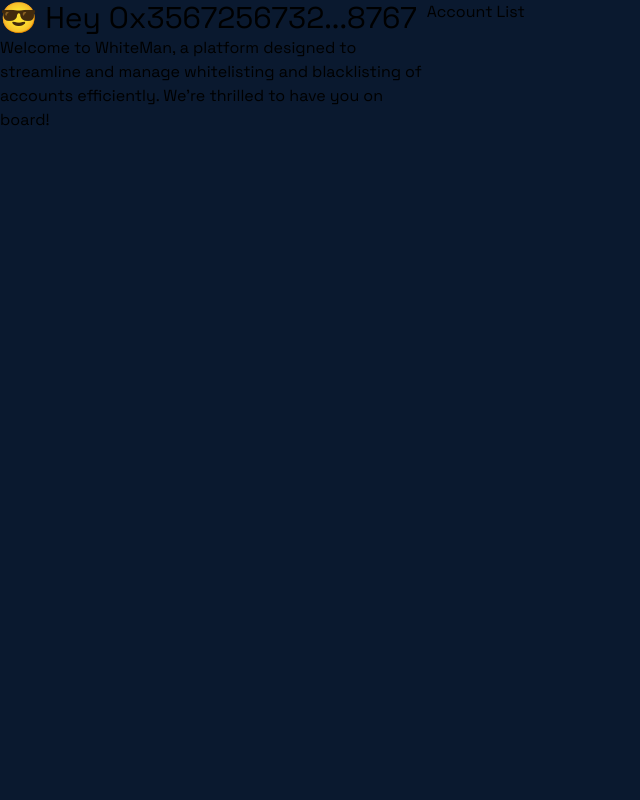
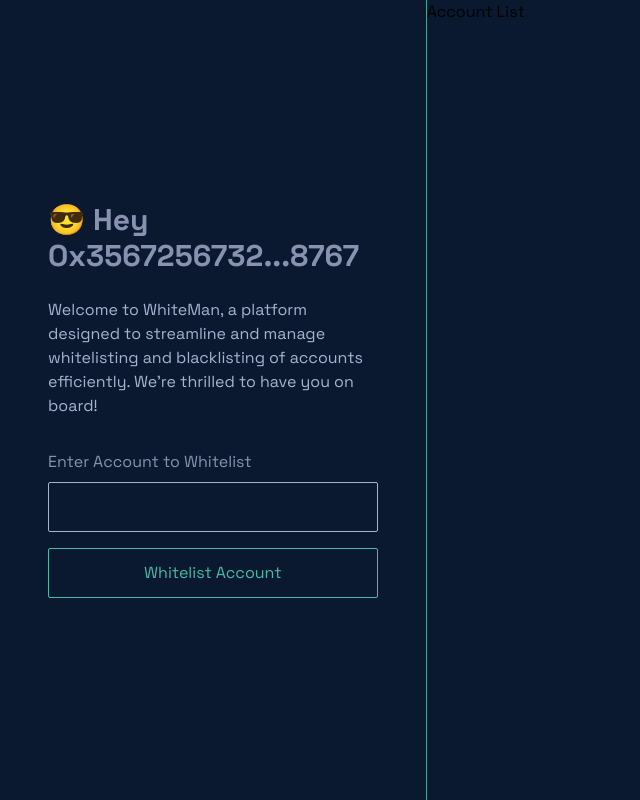
Before and after one commit to Kingscliq/whitelist_dapp, a React (Vite) app: page / in a window 1280 px wide. Shown: the whole page, without its empty margins (0-640 px from the left). Built offline with nearby package versions, Linux system fonts and the light colour scheme.

Commit message:
chore: updates completion of the whitelist form section

```diff
--- a/src/components/home.jsx
+++ b/src/components/home.jsx
@@ -3,8 +3,8 @@
 
 const Home = () => {
   return (
-    <section className="grid grid-cols-3">
-      <aside className="col-span-1">
+    <section className="grid grid-cols-3 h-screen">
+      <aside className="col-span-1 border-r border-primary/60 flex items-center justify-center">
         <WhiteListForm />
       </aside>
       <aside className="col-span-2">
--- a/src/components/whitelist-form.jsx
+++ b/src/components/whitelist-form.jsx
@@ -1,12 +1,35 @@
 const WhiteListForm = () => {
   return (
-    <div>
-      <h2 className="text-3xl">😎 Hey Ox3567256732...8767</h2>
-      <p>
-        Welcome to WhiteMan, a platform designed to streamline and manage
-        whitelisting and blacklisting of accounts efficiently. We&apos;re
-        thrilled to have you on board!
-      </p>
+    <div className="px-12 py-4">
+      <aside>
+        <h2 className="text-3xl text-slate-100 font-bold mb-6">
+          😎 Hey Ox3567256732...8767
+        </h2>
+        <p className="text-slate">
+          Welcome to WhiteMan, a platform designed to streamline and manage
+          whitelisting and blacklisting of accounts efficiently. We&apos;re
+          thrilled to have you on board!
+        </p>
+      </aside>
+
+      <aside className="mt-8">
+        <div className="mb-4">
+          <div className="mb-2">
+            <label className="text-base text-slate-100 mb-4" htmlFor="account">
+              Enter Account to Whitelist
+            </label>
+          </div>
+          <input
+            type="text"
+            className="h-[50px] rounded-sm border-slate border bg-transparent w-full"
+            name="account"
+          />
+        </div>
+
+        <button className="border h-[50px] transition-all duration-200 ease-in-out rounded-sm border-primary/70 hover:border-primary w-full text-primary/70 hover:text-primary">
+          Whitelist Account
+        </button>
+      </aside>
     </div>
   );
 };
```
